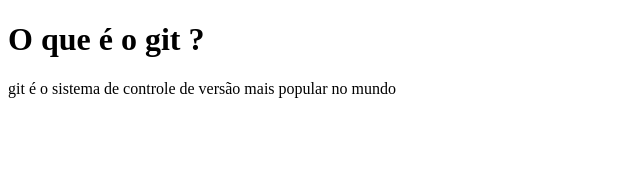
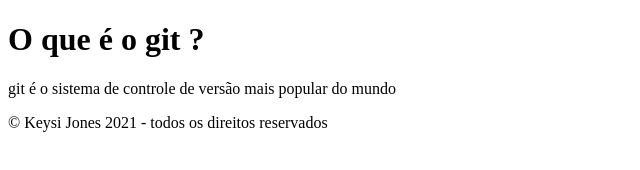
Before and after one commit to KeysiJones/Apresenta--o-GIT, a plain HTML site: page index.html in a window 1280 px wide. Shown: the whole page, without its empty margins (0-640 px from the left). Drawn offline with Linux system fonts and the light colour scheme.

Commit message:
feat: adiciona copyright no footer

```diff
--- a/index.html
+++ b/index.html
@@ -8,6 +8,7 @@
   </head>
   <body>
     <h1>O que é o git ?</h1>
-    <p>git é o sistema de controle de versão mais popular no mundo</p>
+    <p>git é o sistema de controle de versão mais popular do mundo</p>
+    <footer>&copy Keysi Jones 2021 - todos os direitos reservados</footer>
   </body>
 </html>
```
